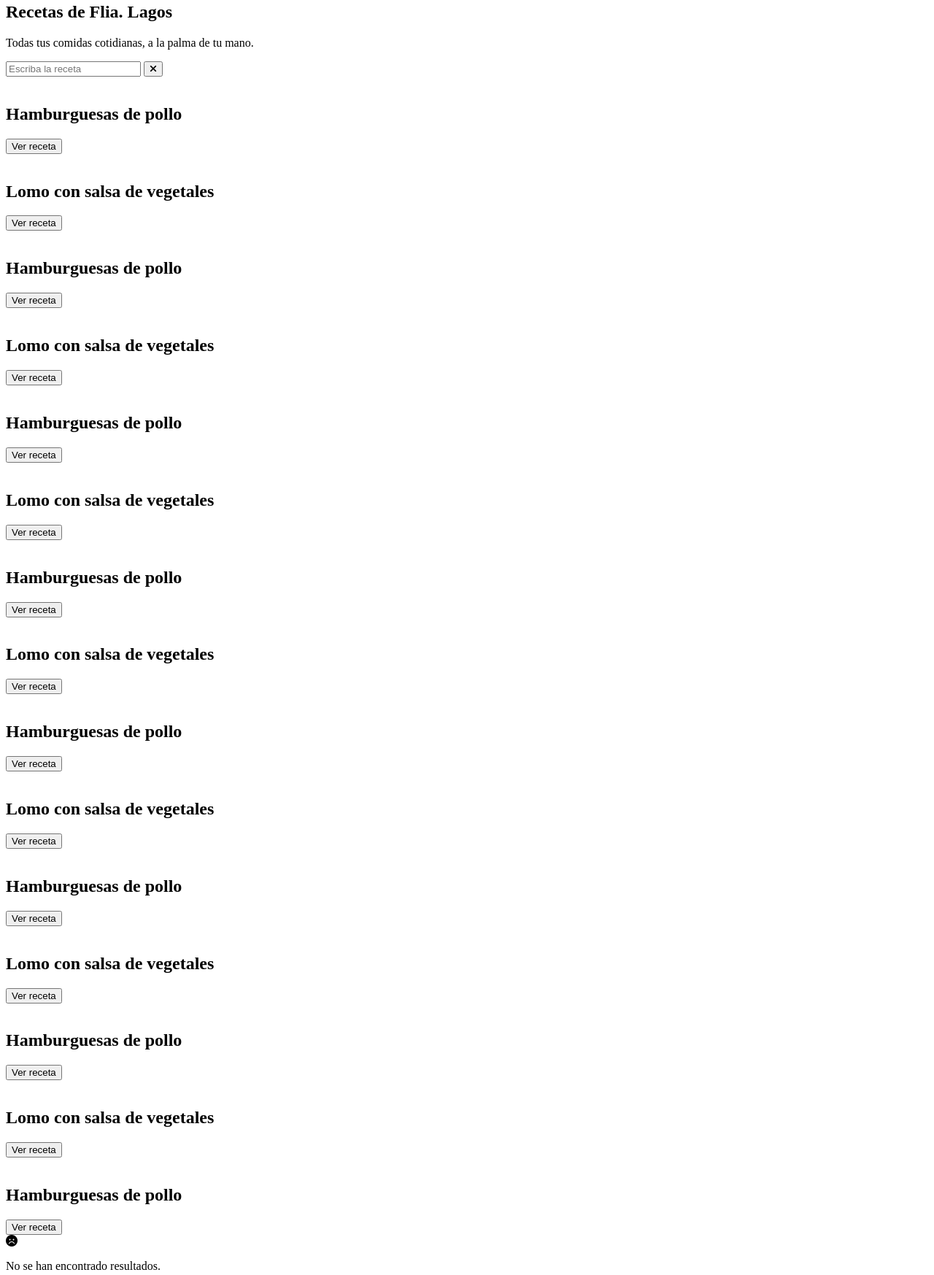
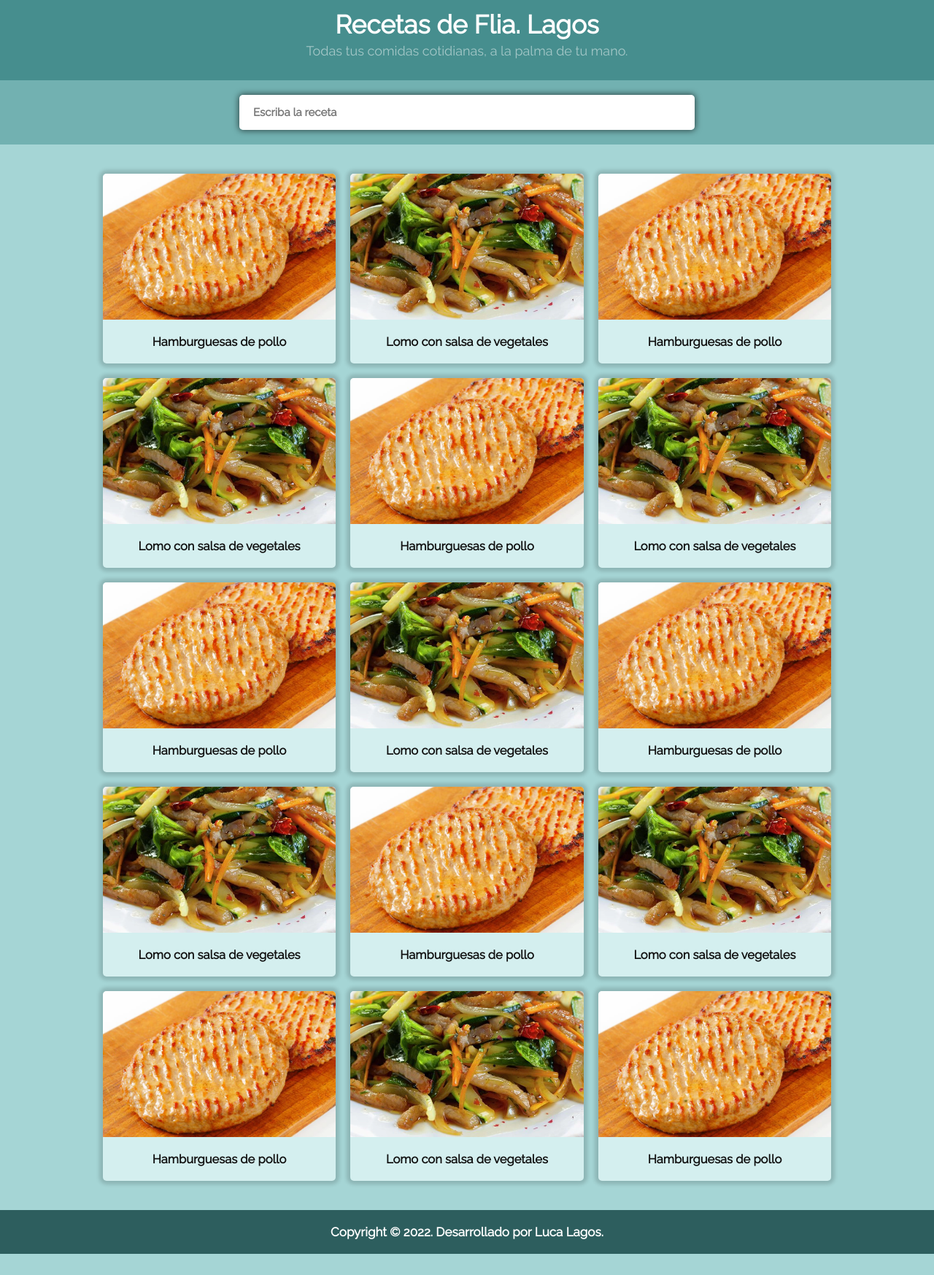
Before and after one commit to luca-lagos/lagos-recipes, a plain HTML site: page index.html in a window 1280 px wide. Shown: the part 17-1764 px from the top of the page at 73% size. After the commit the page ends 1735 px from the top, so only its background shows below. Drawn offline with Linux system fonts and the light colour scheme; the site is published under a folder, as on GitHub Pages, so addresses that start at the root find nothing.

Commit message:
fixing directories

```diff
--- a/index.html
+++ b/index.html
@@ -12,7 +12,7 @@
       href="https://fonts.googleapis.com/css2?family=Raleway&display=swap"
       rel="stylesheet"
     />
-    <link rel="stylesheet" href="/css/style.css" />
+    <link rel="stylesheet" href="css/style.css" />
   </head>
   <body>
     <section id="home">
@@ -37,7 +37,7 @@
       <div class="recipes-grid">
         <div class="recipes-panel">
           <img
-            src="/img/recipes/chicken_burger.webp"
+            src="img/recipes/chicken_burger.webp"
             alt=""
             class="recipes-img"
           />
@@ -50,7 +50,7 @@
         </div>
         <div class="recipes-panel">
           <img
-            src="/img/recipes/lomo_salsa_verduras.webp"
+            src="img/recipes/lomo_salsa_verduras.webp"
             alt=""
             class="recipes-img"
           />
@@ -63,7 +63,7 @@
         </div>
         <div class="recipes-panel">
           <img
-            src="/img/recipes/chicken_burger.webp"
+            src="img/recipes/chicken_burger.webp"
             alt=""
             class="recipes-img"
           />
@@ -76,7 +76,7 @@
         </div>
         <div class="recipes-panel">
           <img
-            src="/img/recipes/lomo_salsa_verduras.webp"
+            src="img/recipes/lomo_salsa_verduras.webp"
             alt=""
             class="recipes-img"
           />
@@ -89,7 +89,7 @@
         </div>
         <div class="recipes-panel">
           <img
-            src="/img/recipes/chicken_burger.webp"
+            src="img/recipes/chicken_burger.webp"
             alt=""
             class="recipes-img"
           />
@@ -102,7 +102,7 @@
         </div>
         <div class="recipes-panel">
           <img
-            src="/img/recipes/lomo_salsa_verduras.webp"
+            src="img/recipes/lomo_salsa_verduras.webp"
             alt=""
             class="recipes-img"
           />
@@ -115,7 +115,7 @@
         </div>
         <div class="recipes-panel">
           <img
-            src="/img/recipes/chicken_burger.webp"
+            src="img/recipes/chicken_burger.webp"
             alt=""
             class="recipes-img"
           />
@@ -128,7 +128,7 @@
         </div>
         <div class="recipes-panel">
           <img
-            src="/img/recipes/lomo_salsa_verduras.webp"
+            src="img/recipes/lomo_salsa_verduras.webp"
             alt=""
             class="recipes-img"
           />
@@ -141,7 +141,7 @@
         </div>
         <div class="recipes-panel">
           <img
-            src="/img/recipes/chicken_burger.webp"
+            src="img/recipes/chicken_burger.webp"
             alt=""
             class="recipes-img"
           />
@@ -154,7 +154,7 @@
         </div>
         <div class="recipes-panel">
           <img
-            src="/img/recipes/lomo_salsa_verduras.webp"
+            src="img/recipes/lomo_salsa_verduras.webp"
             alt=""
             class="recipes-img"
           />
@@ -167,7 +167,7 @@
         </div>
         <div class="recipes-panel">
           <img
-            src="/img/recipes/chicken_burger.webp"
+            src="img/recipes/chicken_burger.webp"
             alt=""
             class="recipes-img"
           />
@@ -180,7 +180,7 @@
         </div>
         <div class="recipes-panel">
           <img
-            src="/img/recipes/lomo_salsa_verduras.webp"
+            src="img/recipes/lomo_salsa_verduras.webp"
             alt=""
             class="recipes-img"
           />
@@ -193,7 +193,7 @@
         </div>
         <div class="recipes-panel">
           <img
-            src="/img/recipes/chicken_burger.webp"
+            src="img/recipes/chicken_burger.webp"
             alt=""
             class="recipes-img"
           />
@@ -206,7 +206,7 @@
         </div>
         <div class="recipes-panel">
           <img
-            src="/img/recipes/lomo_salsa_verduras.webp"
+            src="img/recipes/lomo_salsa_verduras.webp"
             alt=""
             class="recipes-img"
           />
@@ -219,7 +219,7 @@
         </div>
         <div class="recipes-panel">
           <img
-            src="/img/recipes/chicken_burger.webp"
+            src="img/recipes/chicken_burger.webp"
             alt=""
             class="recipes-img"
           />
@@ -242,7 +242,7 @@
             <div class="modal-title">
               <img
                 class="modal-img"
-                src="/img/recipes/chicken_burger.webp"
+                src="img/recipes/chicken_burger.webp"
                 alt=""
               />
               <div class="modal-title-overlay">
@@ -292,7 +292,7 @@
             <div class="modal-title">
               <img
                 class="modal-img"
-                src="/img/recipes/lomo_salsa_verduras.webp"
+                src="img/recipes/lomo_salsa_verduras.webp"
                 alt=""
               />
               <div class="modal-title-overlay">
@@ -344,7 +344,7 @@
         src="https://kit.fontawesome.com/62fd337bbc.js"
         crossorigin="anonymous"
       ></script>
-      <script src="/js/app.js"></script>
+      <script src="js/app.js"></script>
     </footer>
   </body>
 </html>
```
Also changed, not shown: css/style.css (line endings or trailing spaces), js/app.js (line endings or trailing spaces).
